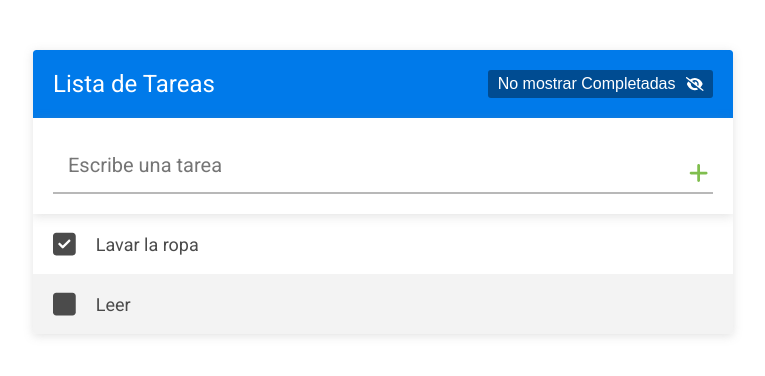
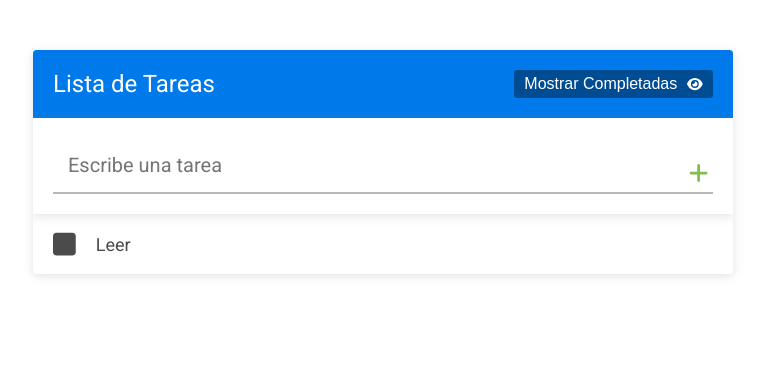
Before and after one commit to Vinii21/practica_react, a React (Create React App) app in the folder practicas/app_lista_tareas/: page / in a window 1280 px wide. Shown: the top 376 px of the page, without its empty margins (257-1022 px from the left). Built offline with nearby package versions, Linux system fonts and the light colour scheme.

Commit message:
Logica de boton mostrar u ocultar completadas

```diff
--- a/practicas/app_lista_tareas/src/App.js
+++ b/practicas/app_lista_tareas/src/App.js
@@ -22,13 +22,15 @@ const App = () => {
     ]
   )
 
+  const [mostrarTareasCompletadas, cambiarCompletadas] = useState(false);
+
   console.log(tareas)
 
   return (
     <div className="contenedor">
-      <Header />
+      <Header mostrarTareasCompletadas={mostrarTareasCompletadas} cambiarCompletadas={cambiarCompletadas} />
       <FormularioTareas tareas={tareas} cambiarTareas={cambiarTareas} />
-      <ListaTareas tareas={tareas} cambiarTareas={cambiarTareas} />
+      <ListaTareas tareas={tareas} cambiarTareas={cambiarTareas} mostrarTareasCompletadas={mostrarTareasCompletadas}/>
     </div>
   );
 }
--- a/practicas/app_lista_tareas/src/componentes/Header.js
+++ b/practicas/app_lista_tareas/src/componentes/Header.js
@@ -1,15 +1,35 @@
 import React from "react";
 import { FontAwesomeIcon } from "@fortawesome/react-fontawesome";
-import { faEyeSlash } from "@fortawesome/free-solid-svg-icons";
+import { faEyeSlash, faEye } from "@fortawesome/free-solid-svg-icons";
 
-const Header = () => {
+const Header = ({mostrarTareasCompletadas,cambiarCompletadas}) => {
+    const toggleCompletada = () => {
+        cambiarCompletadas(!mostrarTareasCompletadas)
+    }
+
     return (
         <header className="header">
             <h1 className="header__titulo">Lista de Tareas</h1>
-            <button className="header__boton">
-                No mostrar Completadas
-                <FontAwesomeIcon icon={faEyeSlash} className="header__icono-boton"/>
+            {mostrarTareasCompletadas ?
+                <button
+                className="header__boton"
+                onClick={()=> toggleCompletada()}
+                >No mostrar Completadas
+                <FontAwesomeIcon
+                icon={faEyeSlash}
+                className="header__icono-boton"
+                />
             </button>
+            :
+            <button
+            className="header__boton"
+            onClick={()=> toggleCompletada()}
+            >
+            Mostrar Completadas
+            <FontAwesomeIcon icon={faEye} className="header__icono-boton"/>
+            </button>
+            }
+
         </header>
     );
 }
--- a/practicas/app_lista_tareas/src/componentes/ListaTareas.js
+++ b/practicas/app_lista_tareas/src/componentes/ListaTareas.js
@@ -1,7 +1,7 @@
 import React from "react";
 import Tarea from "./Tarea";
 
-const ListaTareas = ({tareas, cambiarTareas}) => {
+const ListaTareas = ({tareas, cambiarTareas, mostrarTareasCompletadas}) => {
     const toggleCompletada = (id) => {
         cambiarTareas(tareas.map( (tarea)=>{
             if(tarea.id === id){
@@ -32,13 +32,24 @@ const ListaTareas = ({tareas, cambiarTareas}) => {
     return (
         <ul className="lista-tareas">
             {tareas.length > 0 ? tareas.map(( tarea) => {
-                return <Tarea
+                if(mostrarTareasCompletadas){
+                    return <Tarea
                         key={tarea.id}
                         tarea={tarea}
                         toggleCompletada={toggleCompletada}
                         editarTarea={editarTarea}
                         borrarTarea={borrarTarea}
                         />
+                }else if(!tarea.completada){
+                    return <Tarea
+                        key={tarea.id}
+                        tarea={tarea}
+                        toggleCompletada={toggleCompletada}
+                        editarTarea={editarTarea}
+                        borrarTarea={borrarTarea}
+                        />
+                }
+                return;
             })
             : <div className="lista-tareas__mensaje">~ No hay tareas agregadas ~</div>
             }
```
